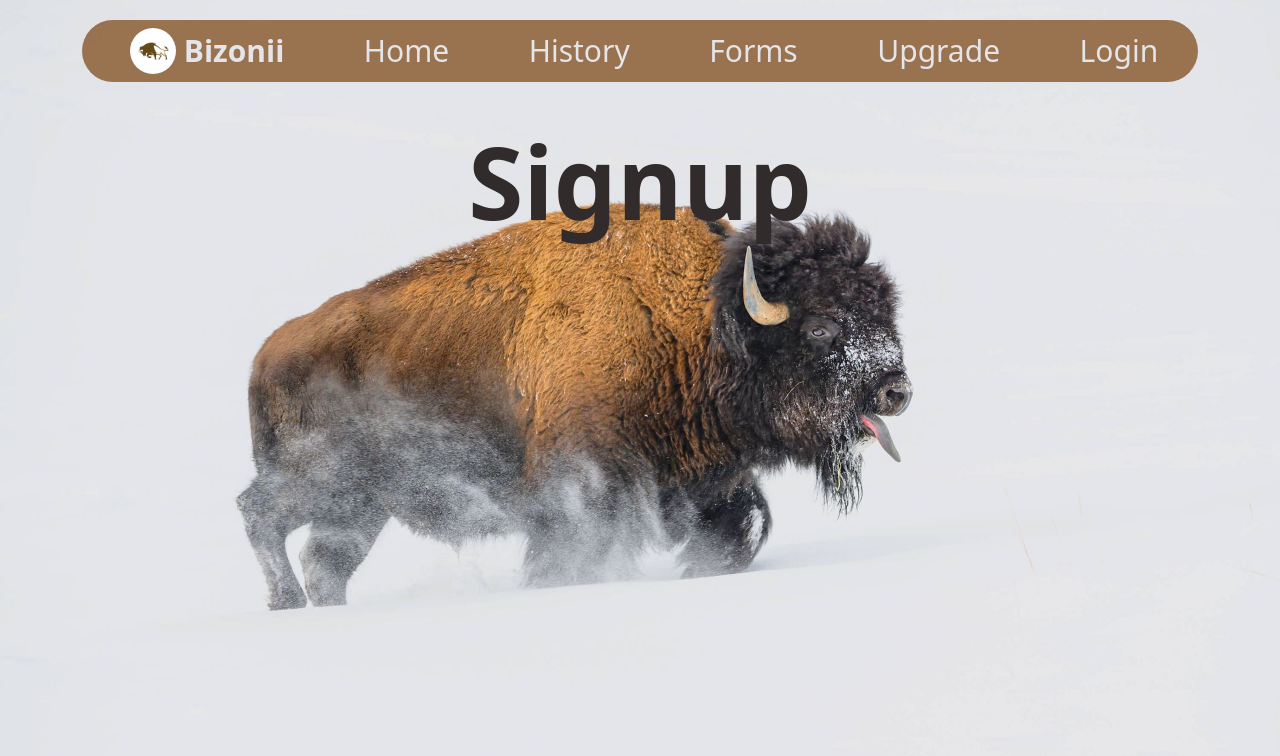
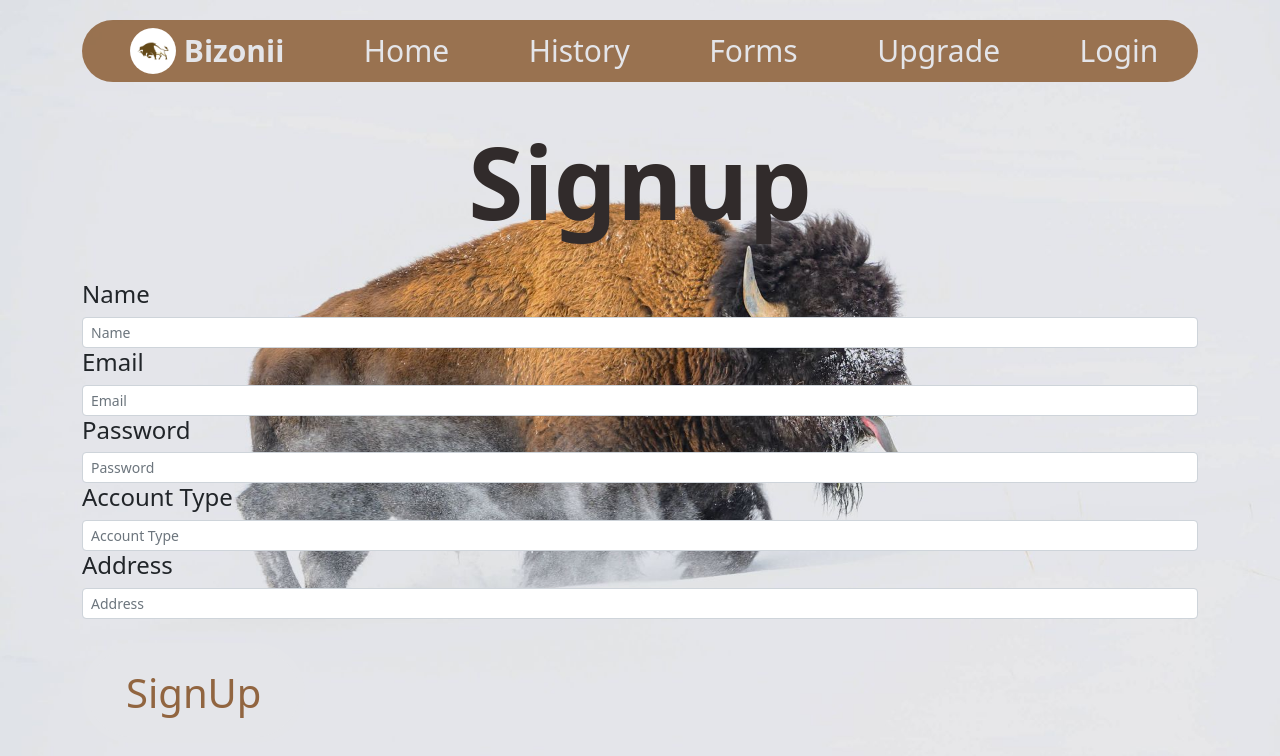
Before and after one commit to Olar-Alex-Student/Front-End, a React (Vite) app: page /signup in a window 1280 px wide. Shown: the top 756 px of the page. Built offline with nearby package versions, Linux system fonts and the light colour scheme.

Commit message:
Make Login And SignUp Page

```diff
--- a/src/App.jsx
+++ b/src/App.jsx
@@ -10,7 +10,8 @@ import { Forms } from './components/Forms'
 import { Upgrade } from './components/Upgrade'
 import { Login } from './components/Login'
 import { Signup } from './components/Signup'
-import { DataFetch } from './components/DataFetch'
+import { SignUpForm } from './components/SignUpForm'
+import { LoginForm } from "./components/LoginForm";
 
 function App() {
 
@@ -50,10 +51,10 @@ function App() {
         <Routes>
           <Route path='/' element={<Home />}></Route>
           <Route path='/history' element={<History />}></Route>
-          <Route path='/forms' element={<> <Forms /> <DataFetch /> </>}></Route>
+          <Route path='/forms' element={<> <Forms /> </>}></Route>
           <Route path='/upgrade' element={<Upgrade />}></Route>
-          <Route path='/login' element={<Login />}></Route>
-          <Route path='/signup' element={<> <Signup /> </>}></Route>
+          <Route path='/login' element={<><Login /> <LoginForm/> </>}></Route>
+          <Route path='/signup' element={<> <Signup /> <SignUpForm /> </>}></Route>
         </Routes>
       </BrowserRouter >
     </div>
--- a/src/components/DataFetch.jsx
+++ /dev/null
@@ -1,63 +0,0 @@
-import React, { useState, useEffect } from "react";
-import axios from "axios";
-
-
-export const DataFetch = () => {
-  const [userData, setUserData] = useState(null);
-  const url = "https://bizoni-backend-apis.azurewebsites.net/api/v1/users/";
-
-  const [name, setName] = useState("");
-  const [email, setEmail] = useState("");
-  const [password, setPassword] = useState("");
-  const [accountType, setAccountType] = useState("");
-  const [address, setAddress] = useState("");
-  const [error, setError] = useState("");
-
-  const handleSubmit = async (e) => {
-    e.preventDefault();
-    try {
-      const dataa = {
-        "name": name,
-        "email": email,
-        "password": password,
-        "account_type": accountType,
-        "address": address
-      }
-      const response = await axios.post(url, dataa);
-      console.log(response.data); // Handle successful login
-      console.log(dataa)
-    } catch (error) {
-      setError(error.response.data.message);
-    }
-  };
-
-  return (
-    <div>
-      <h1>Login Page</h1>
-      {error && <div>{error}</div>}
-      <form onSubmit={handleSubmit}>
-      <div>
-          <label>Name:</label>
-          <input type="text" value={name} onChange={(e) => setName(e.target.value)} />
-        </div>
-        <div>
-          <label>Email:</label>
-          <input type="email" value={email} onChange={(e) => setEmail(e.target.value)} />
-        </div>
-        <div>
-          <label>Password:</label>
-          <input type="password" value={password} onChange={(e) => setPassword(e.target.value)} />
-        </div>
-        <div>
-          <label>Account Type:</label>
-          <input type="text" value={accountType} onChange={(e) => setAccountType(e.target.value)} />
-        </div>
-        <div>
-          <label>Address:</label>
-          <input type="address" value={address} onChange={(e) => setAddress(e.target.value)} />
-        </div>
-        <button type="submit" onClick={() => {}}>Login</button>
-      </form>
-    </div>
-)
-}
--- /dev/null
+++ b/src/components/LoginForm.jsx
@@ -0,0 +1,50 @@
+import React, { useState, useEffect } from "react";
+import axios from "axios";
+
+
+export const LoginForm = () => {
+
+  const [email, setEmail] = useState("");
+  const [password, setPassword] = useState("");
+  const [error, setError] = useState("");
+  const url = 'https://bizoni-backend-apis.azurewebsites.net/api/v1/login';
+
+  const handleSubmit = async (e) => {
+    e.preventDefault();
+    try {
+      const dataa = {
+        "email": email,
+        "password": password
+      }
+      const response = await axios.post(url, dataa);
+      console.log(response.data);
+      console.log(dataa);
+    } catch (error) {
+      setError(error.response.data.message);
+    }
+  };
+
+  return (
+    <><div class="container">
+      {error && <div>{error}</div>}
+      <form onSubmit={handleSubmit}>
+        <div class="form-group">
+          <label>
+            <h4 class="text-center">Email</h4>
+          </label>
+          <input class="form-control form-control-sm mx-auto" id="inputEmail" placeholder="Email" type="email" value={email} onChange={(e) => setEmail(e.target.value)} />
+        </div>
+        <div class="form-group">
+          <label>
+            <h4 class="text-center">Password</h4>
+          </label>
+          <input class="form-control form-control-sm mx-auto" id="inputPassword" placeholder="Password" type="password" value={password} onChange={(e) => setPassword(e.target.value)} />
+        </div>
+        <br />
+        <button class="text-center btn rounded-pill" type="submit" onClick={() => { } }>Login</button>
+      </form>
+    </div>
+    <p>
+    </p></>
+  )
+}
--- /dev/null
+++ b/src/components/SignUpForm.jsx
@@ -0,0 +1,72 @@
+import React, { useState, useEffect } from "react";
+import axios from "axios";
+
+
+export const SignUpForm = () => {
+  const url = "https://bizoni-backend-apis.azurewebsites.net/api/v1/users/";
+
+  const [name, setName] = useState("");
+  const [email, setEmail] = useState("");
+  const [password, setPassword] = useState("");
+  const [accountType, setAccountType] = useState("");
+  const [address, setAddress] = useState("");
+  const [error, setError] = useState("");
+
+  const handleSubmit = async (e) => {
+    e.preventDefault();
+    try {
+      const dataa = {
+        "name": name,
+        "email": email,
+        "password": password,
+        "account_type": accountType,
+        "address": address
+      }
+      const response = await axios.post(url, dataa);
+      console.log(response.data); // Handle successful login
+      console.log(dataa)
+    } catch (error) {
+      setError(error.response.data.message);
+    }
+  };
+
+  return (
+    <div class="container">
+      {error && <div>{error}</div>}
+      <form onSubmit={handleSubmit}>
+        <div class="form-group">
+          <label>
+            <h4 class="text-center">Name</h4>
+          </label>
+          <input class="form-control form-control-sm mx-auto" id="inputName" placeholder="Name" type="text" value={name} onChange={(e) => setName(e.target.value)} />
+        </div>
+        <div class="form-group">
+          <label>
+            <h4 class="text-center">Email</h4>
+          </label>
+          <input class="form-control form-control-sm mx-auto" id="inputEmail" placeholder="Email" type="email" value={email} onChange={(e) => setEmail(e.target.value)} />
+        </div>
+        <div class="form-group">
+          <label>
+            <h4 class="text-center">Password</h4>
+          </label>
+          <input class="form-control form-control-sm mx-auto" id="inputPassword" placeholder="Password" type="password" value={password} onChange={(e) => setPassword(e.target.value)} />
+        </div>
+        <div class="form-group">
+          <label>
+            <h4 class="text-center">Account Type</h4>
+          </label>
+          <input class="form-control form-control-sm mx-auto" id="inputAccountType" placeholder="Account Type" type="text" value={accountType} onChange={(e) => setAccountType(e.target.value)} />
+        </div>
+        <div class="form-group">
+          <label>
+            <h4 class="text-center">Address</h4>
+          </label>
+          <input class="form-control form-control-sm mx-auto" id="inputaddress" placeholder="Address" type="address" value={address} onChange={(e) => setAddress(e.target.value)} />
+        </div>
+        <br />
+        <button class="text-center btn rounded-pill" type="submit" onClick={() => { } }>SignUp</button>
+      </form>
+    </div>
+  )
+}
```
